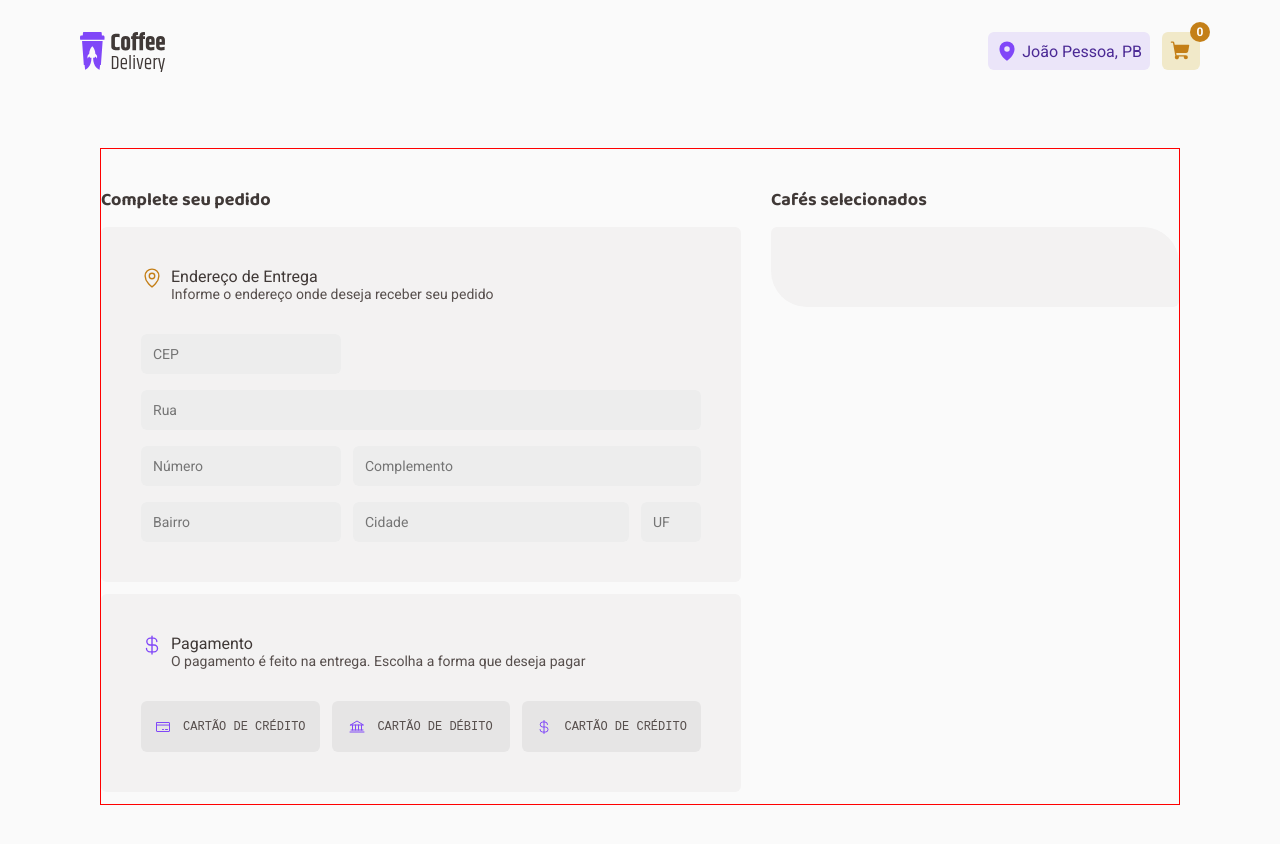
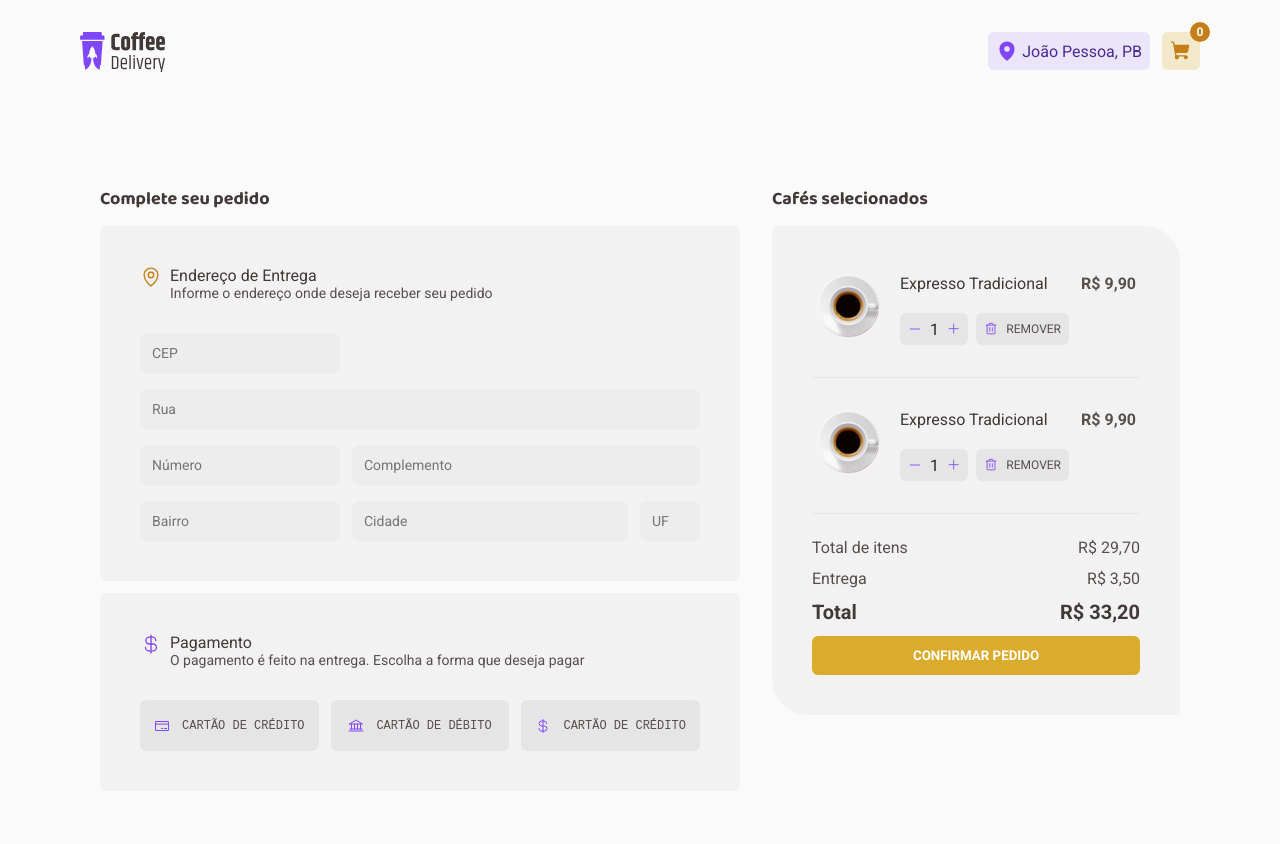
Before and after one commit to jorgedss/coffee-delivery, a React (Vite) app: page /checkout in a window 1280 px wide. Built offline with nearby package versions, Linux system fonts and the light colour scheme; the HTML template or start-up script is replaced by a standard one.

Commit message:
Finalização da estrutura do Checkout

```diff
--- /dev/null
+++ b/src/pages/Checkout/Orders/index.tsx
@@ -0,0 +1,35 @@
+import { Container, Controls, MinusPlus, Price, TrashButton } from './styles'
+import imagem from '../../../assets/cup.svg'
+import { Minus, Plus, Trash } from 'phosphor-react'
+
+export function Order() {
+  return (
+    <Container>
+      <div>
+        <img src={imagem} alt="" />
+        <Controls>
+          <h1>Expresso Tradicional</h1>
+          <div>
+            <MinusPlus>
+              <button>
+                <Minus size={14} />
+              </button>
+              <span> 1 </span>
+              <button>
+                <Plus />
+              </button>
+            </MinusPlus>
+
+            <TrashButton>
+              <button>
+                <Trash size={14} />
+              </button>
+              <span>REMOVER</span>
+            </TrashButton>
+          </div>
+        </Controls>
+      </div>
+      <Price>R$ 9,90</Price>
+    </Container>
+  )
+}
--- /dev/null
+++ b/src/pages/Checkout/Orders/styles.ts
@@ -0,0 +1,96 @@
+import styled from 'styled-components'
+
+export const Container = styled.div`
+  display: flex;
+  align-items: center;
+  padding: 8px 4px 32px;
+  justify-content: space-between;
+  position: relative;
+
+  border-bottom: 1px solid ${(props) => props.theme.button};
+
+  div {
+    display: flex;
+    gap: 20px;
+  }
+  img {
+    width: 64px;
+    height: 64px;
+  }
+`
+export const Price = styled.span`
+  font-weight: bold;
+  color: ${(props) => props.theme.text};
+
+  position: absolute;
+  top: 0;
+  right: 0;
+  margin-top: 8px;
+  margin-right: 4px;
+`
+
+export const Controls = styled.div`
+  flex-direction: column;
+  h1 {
+    font-size: 16px;
+    color: ${(props) => props.theme.subtitle};
+    font-weight: 400;
+  }
+
+  div {
+    display: flex;
+    //width: 100%;
+    gap: 8px;
+  }
+`
+
+const ButtonStyle = styled.div`
+  display: flex;
+  justify-content: center;
+  align-items: center;
+
+  border-radius: 6px;
+  gap: 4px;
+  padding: 0 8px;
+  height: 32px;
+
+  background-color: ${(props) => props.theme.button};
+
+  button {
+    display: flex;
+    justify-content: center;
+    align-items: center;
+
+    background-color: transparent;
+    color: ${(props) => props.theme.purple};
+  }
+
+  button:hover {
+    color: ${(props) => props.theme['purple-dark']};
+  }
+`
+export const MinusPlus = styled(ButtonStyle)`
+  span {
+    color: ${(props) => props.theme.title};
+    font-size: 16px;
+  }
+`
+
+export const TrashButton = styled(ButtonStyle)`
+  span {
+    color: ${(props) => props.theme.text};
+    font-size: 12px;
+  }
+
+  &:hover {
+    background-color: ${(props) => props.theme.hover};
+
+    span {
+      color: ${(props) => props.theme.subtitle};
+    }
+
+    button {
+      color: ${(props) => props.theme['purple-dark']};
+    }
+  }
+`
--- a/src/pages/Checkout/index.tsx
+++ b/src/pages/Checkout/index.tsx
@@ -3,16 +3,20 @@ import { Bank, CreditCard, CurrencyDollar, MapPin } from 'phosphor-react'
 import {
   AddressContainer,
   AddressForm,
+  ConfirmButton,
   FormContainer,
   FormContainerTitle,
   GeneralContainer,
   OrderContainer,
   OrderContainerTitle,
+  CoffeesSelecteds,
   PaymentChoice,
   PaymentChoiceButton,
   PaymentContainer,
+  ValuesContainer,
 } from './styles'
 import { defaultTheme } from '../../styles/themes/default'
+import { Order } from './Orders'
 
 export function Checkout() {
   return (
@@ -92,7 +96,27 @@ export function Checkout() {
       </FormContainer>
 
       <OrderContainer>
-        <OrderContainerTitle> Cafés selecionados</OrderContainerTitle>
+        <form action="submit">
+          <OrderContainerTitle> Cafés selecionados</OrderContainerTitle>
+          <CoffeesSelecteds>
+            <Order />
+            <Order />
+          </CoffeesSelecteds>
+
+          <ValuesContainer>
+            <div className="values">
+              Total de itens <span>R$ 29,70</span>
+            </div>
+            <div className="values">
+              Entrega <span>R$ 3,50</span>
+            </div>
+            <div className="total">
+              Total <span>R$ 33,20</span>
+            </div>
+          </ValuesContainer>
+
+          <ConfirmButton>CONFIRMAR PEDIDO</ConfirmButton>
+        </form>
       </OrderContainer>
     </GeneralContainer>
   )
--- a/src/pages/Checkout/styles.ts
+++ b/src/pages/Checkout/styles.ts
@@ -7,7 +7,6 @@ export const GeneralContainer = styled.div`
   justify-content: space-between;
   margin: 40px auto 40px;
   padding-top: 78px;
-  border: 1px solid red;
 `
 // Títulos dos containers
 
@@ -164,3 +163,66 @@ export const OrderContainer = styled.div`
   border-radius: 6px 36px;
   background-color: ${(props) => props.theme.card};
 `
+export const ValuesContainer = styled.div`
+  display: flex;
+  flex-direction: column;
+  gap: 12px;
+  width: 100%;
+  margin-bottom: 12px;
+
+  div {
+    display: flex;
+    justify-content: space-between;
+  }
+
+  .values {
+    color: ${(props) => props.theme.text};
+    font-size: 16px;
+  }
+  .total {
+    color: ${(props) => props.theme.subtitle};
+    font-size: 20px;
+    font-weight: bold;
+  }
+`
+
+export const ConfirmButton = styled.button`
+  width: 100%;
+  display: flex;
+  justify-content: center;
+  align-items: center;
+  padding: 12px 0;
+  border-radius: 6px;
+
+  font-weight: bold;
+  color: ${(props) => props.theme.white};
+  background-color: ${(props) => props.theme.yellow};
+
+  &:hover {
+    background-color: ${(props) => props.theme['yellow-dark']};
+    transition: 0.2s;
+  }
+`
+
+export const CoffeesSelecteds = styled.div`
+  display: flex;
+  flex-direction: column;
+  max-height: 256px;
+  overflow: auto;
+  gap: 24px;
+  margin-bottom: 24px;
+
+  &::-webkit-scrollbar {
+    width: 8px;
+    border-radius: 5px;
+  }
+
+  &::-webkit-scrollbar-track {
+    background-color: ${(props) => props.theme.button};
+    border-radius: 5px;
+  }
+  &::-webkit-scrollbar-thumb {
+    background-color: ${(props) => props.theme.label};
+    border-radius: 5px;
+  }
+`
--- a/src/pages/Home/styles.ts
+++ b/src/pages/Home/styles.ts
@@ -2,7 +2,7 @@ import styled from 'styled-components'
 
 export const HomeContainer = styled.div`
   background-image: url('src/assets/Background.svg');
-  background-size: cover;
+  background-size: auto;
   height: 544px;
 
   .general {
--- a/src/styles/themes/default.ts
+++ b/src/styles/themes/default.ts
@@ -1,5 +1,5 @@
 export const defaultTheme = {
-  white: '#FFFFF',
+  white: '#FFFFFF',
   background: '#FAFAFA',
   card: '#F3F2F2',
   input: '#EDEDED',
```
